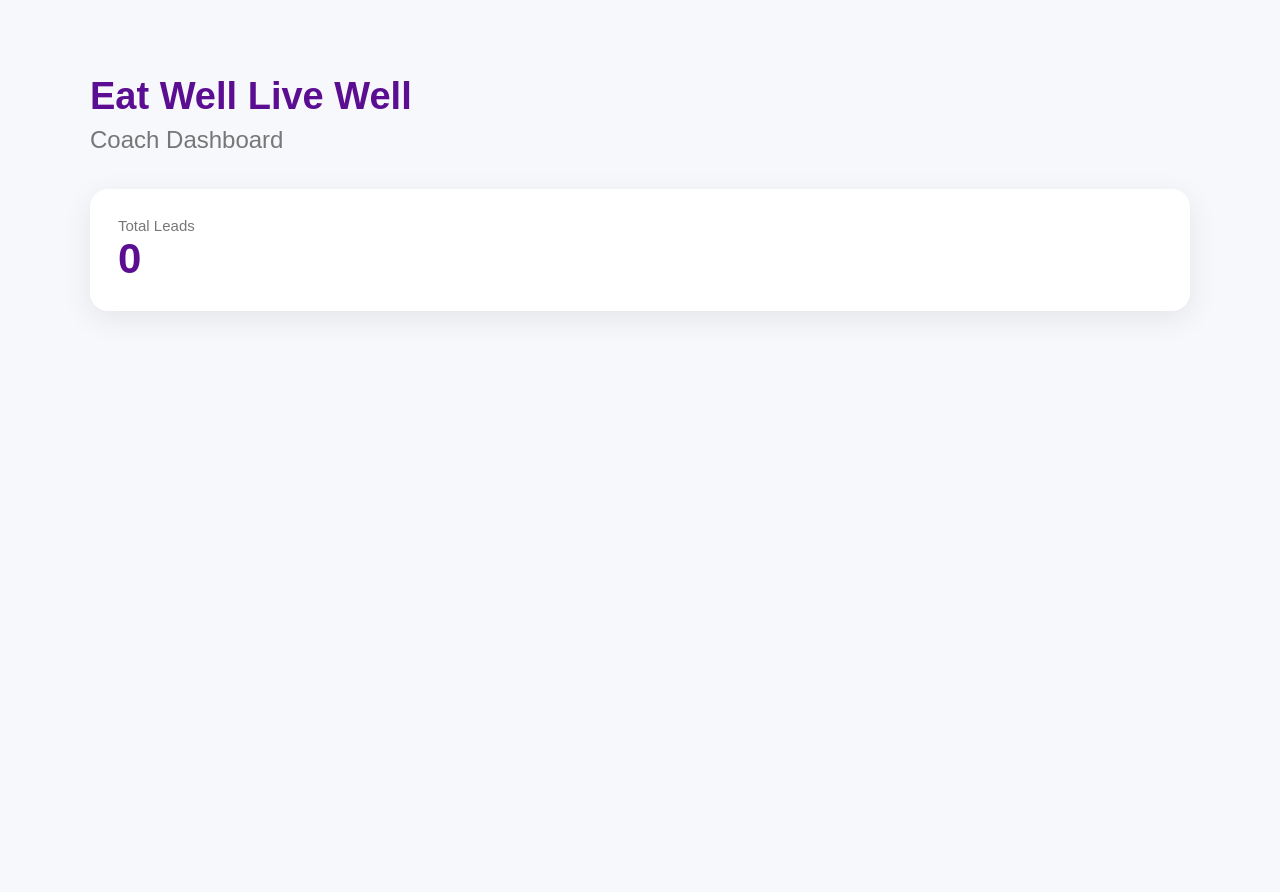
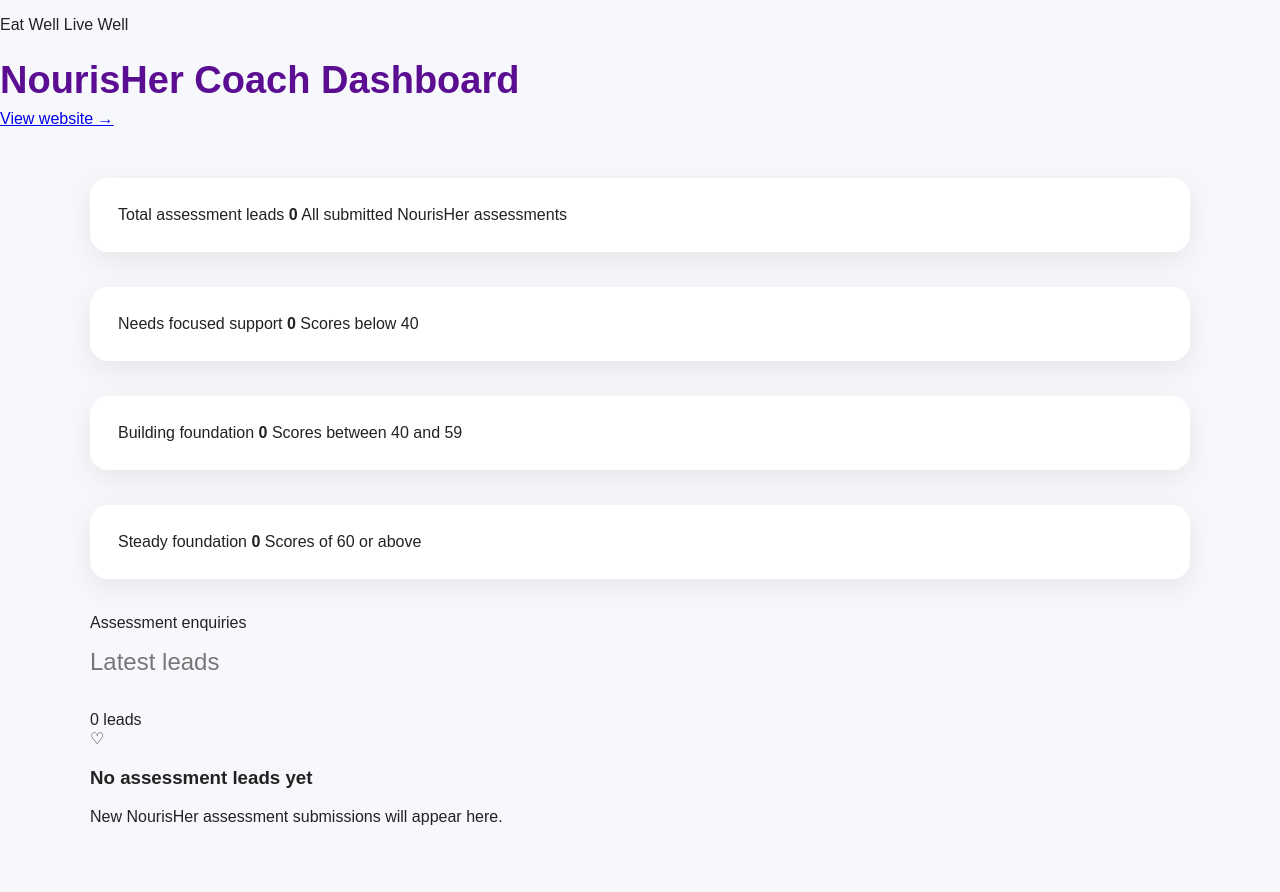
Before and after one commit to ramsparames/eatwelllivewell, a FastAPI app: page /dashboard in a window 1280 px wide. Before the commit the page ends 313 px from the top, so only its background shows below. Run offline with FastAPI, Linux system fonts and the light colour scheme.

Commit message:
Enhance dashboard layout and branding elements

```diff
--- a/templates/dashboard.html
+++ b/templates/dashboard.html
@@ -1,111 +1,141 @@
 <!DOCTYPE html>
-<html>
+<html lang="en">
+<head>
+    <meta charset="UTF-8">
+    <meta name="viewport" content="width=device-width, initial-scale=1.0">
 
-<head>
+    <title>Coach Dashboard | NourisHer</title>
 
-    <title>Coach Dashboard</title>
-
-    <link rel="stylesheet"
-          href="/static/dashboard.css">
-
+    <link rel="stylesheet" href="/static/dashboard.css">
 </head>
 
 <body>
 
-<div class="container">
+<header class="dashboard-header">
+    <div class="dashboard-header-inner">
+        <div>
+            <p class="brand-kicker">Eat Well Live Well</p>
+            <h1>NourisHer Coach Dashboard</h1>
+        </div>
 
-<h1>Eat Well Live Well</h1>
+        <a class="site-link" href="/">View website →</a>
+    </div>
+</header>
 
-<h2>Coach Dashboard</h2>
+<main class="container">
 
-<div class="summary-card">
+    <section class="summary-grid">
+        <article class="summary-card">
+            <span class="summary-label">Total assessment leads</span>
+            <strong class="summary-number">{{ leads|length }}</strong>
+            <span class="summary-note">All submitted NourisHer assessments</span>
+        </article>
 
+        <article class="summary-card">
+            <span class="summary-label">Needs focused support</span>
+
+            <strong class="summary-number">
+                {{ leads | selectattr("total_score", "lt", 40) | list | length }}
+            </strong>
+
+            <span class="summary-note">Scores below 40</span>
+        </article>
+
+        <article class="summary-card">
+            <span class="summary-label">Building foundation</span>
+
+            <strong class="summary-number">
+                {{ leads
+                    | selectattr("total_score", "ge", 40)
+                    | selectattr("total_score", "lt", 60)
+                    | list
+                    | length
+                }}
+            </strong>
+
+            <span class="summary-note">Scores between 40 and 59</span>
+        </article>
+
+        <article class="summary-card">
+            <span class="summary-label">Steady foundation</span>
+
+            <strong class="summary-number">
+                {{ leads | selectattr("total_score", "ge", 60) | list | length }}
+            </strong>
+
+            <span class="summary-note">Scores of 60 or above</span>
+        </article>
+    </section>
+
+    <section class="leads-section">
+
+        <div class="section-heading">
             <div>
+                <p class="eyebrow">Assessment enquiries</p>
+                <h2>Latest leads</h2>
+            </div>
 
-        <span class="label">
+            <span class="lead-count">
+                {{ leads|length }} lead{% if leads|length != 1 %}s{% endif %}
+            </span>
+        </div>
 
-            Total Leads
+        {% if leads %}
 
-        </span>
+        <div class="lead-list">
 
-        <div class="number">
+            {% for lead in leads %}
 
-            {{ leads|length }}
+            <a class="lead-card"
+               href="/dashboard/leads/{{ lead.id }}">
 
+                <div class="lead-main">
+
+                    <div class="lead-avatar">
+                        {{ lead.name[0]|upper }}
+                    </div>
+
+                    <div class="lead-identity">
+                        <h3>{{ lead.name }}</h3>
+                        <p>{{ lead.phone }}</p>
                     </div>
 
                 </div>
 
+                <div class="lead-detail">
+                    <span>Biggest opportunity</span>
+                    <strong>{{ lead.opportunity|replace("_", " ")|title }}</strong>
                 </div>
 
-{% for lead in leads %}
+                <div class="lead-detail">
+                    <span>Strongest area</span>
+                    <strong>{{ lead.strength|replace("_", " ")|title }}</strong>
+                </div>
 
-<a class="card"
-   href="/dashboard/leads/{{ lead.id }}">
-
-    <div class="top">
-
-        <div>
-
-            <h3>{{ lead.name }}</h3>
-
-            <p>{{ lead.phone }}</p>
-
+                <div class="lead-date">
+                    <span>Submitted</span>
+                    <strong>
+                        {{ lead.submitted_at.strftime("%d %b %Y, %I:%M %p")
+                           if lead.submitted_at
+                           else "—" }}
+                    </strong>
                 </div>
 
                 <div class="
                     score
-
                     {% if lead.total_score < 40 %}
-
                         danger
-
                     {% elif lead.total_score < 60 %}
-
                         warning
-
                     {% else %}
-
                         success
-
                     {% endif %}
                 ">
-
-        {{ lead.total_score }}
-
+                    <strong>{{ lead.total_score }}</strong>
+                    <span>/100</span>
                 </div>
 
-    </div>
-
-    <div class="bottom">
-
-    <div>
-
-        <strong>Opportunity</strong>
-
-        <br>
-
-        {{ lead.opportunity }}
-
-    </div>
-
-    <div>
-
-        <strong>Strength</strong>
-
-        <br>
-
-        {{ lead.strength }}
-
-    </div>
-
-    <div>
-
-        {{ lead.submitted_at }}
-
-    </div>
-
-</div>
+                <span class="open-arrow">→</span>
 
             </a>
 
@@ -113,6 +143,19 @@
 
         </div>
 
+        {% else %}
+
+        <div class="empty-state">
+            <div class="empty-icon">♡</div>
+            <h3>No assessment leads yet</h3>
+            <p>New NourisHer assessment submissions will appear here.</p>
+        </div>
+
+        {% endif %}
+
+    </section>
+
+</main>
+
 </body>
-
 </html>
```
Lines whose indentation alone changed are shown as unchanged.
